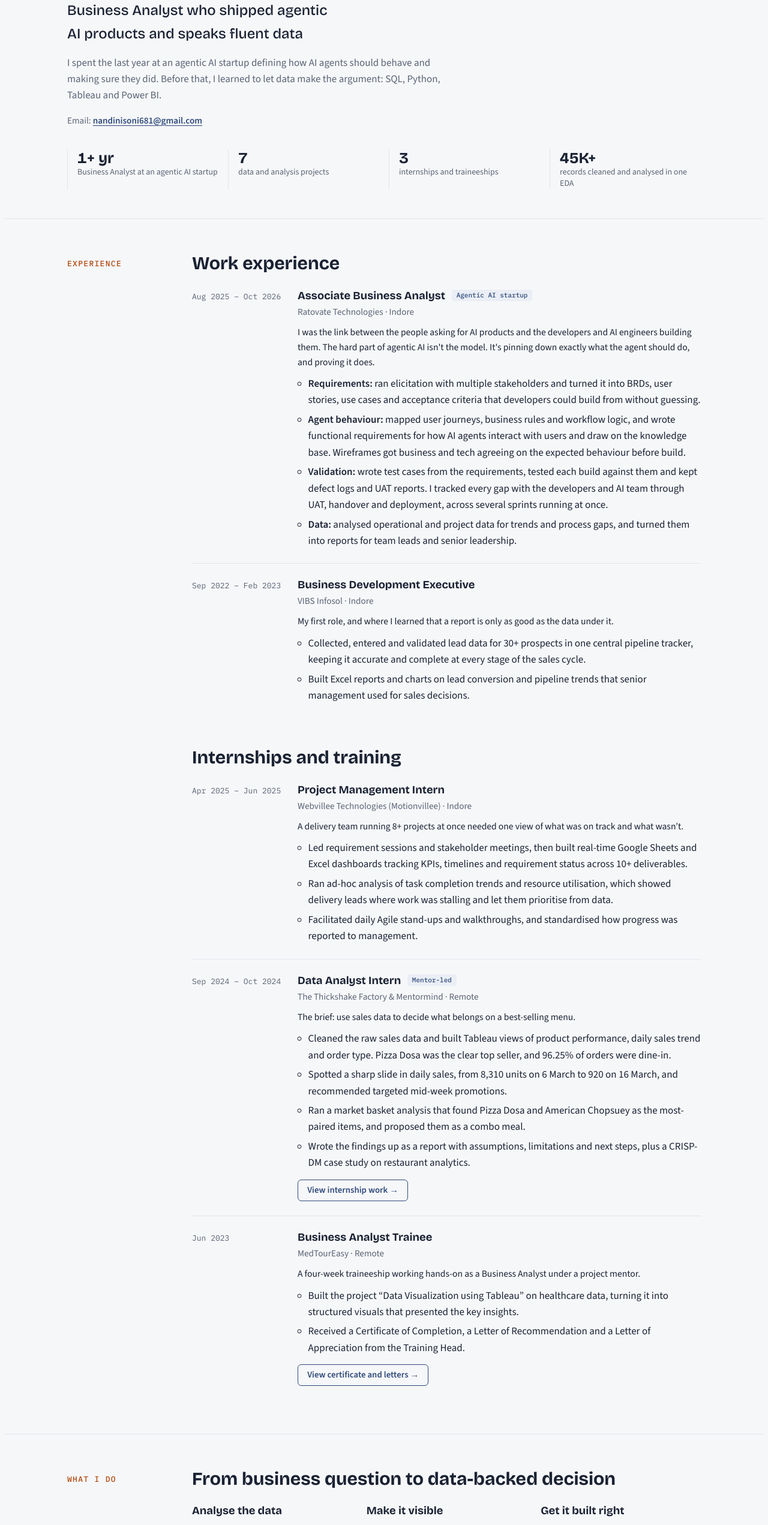
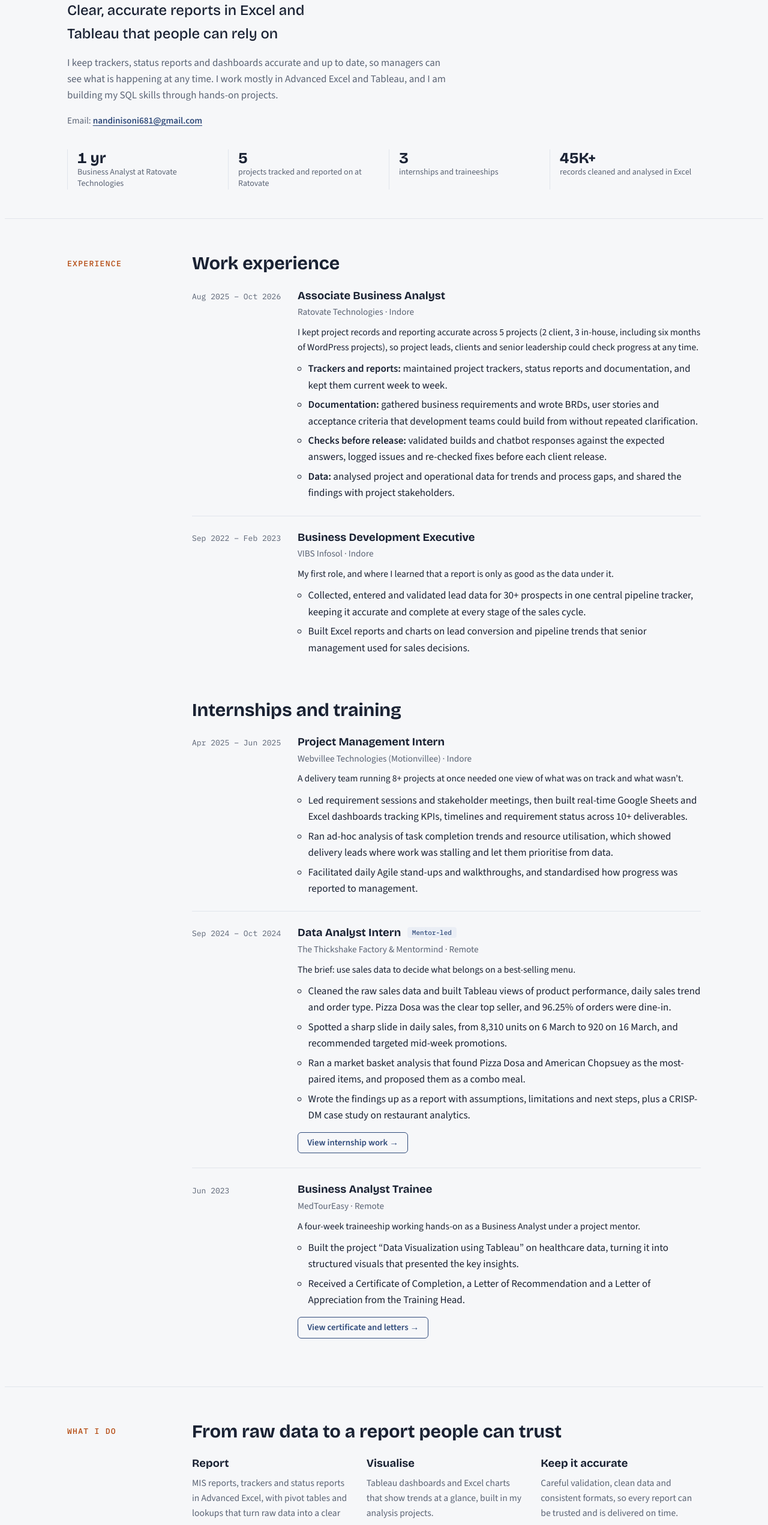
Before and after one commit to nandinisoni683/nandini-soni-portfolio, a plain HTML site: page index.html in a window 1280 px wide. Shown: the part 240-2783 px from the top of the page at 60% size. Drawn offline with nearby package versions, Linux system fonts and the light colour scheme.

Commit message:
Refocus portfolio on MIS reporting, Excel and Tableau

```diff
--- a/index.html
+++ b/index.html
@@ -4,7 +4,7 @@
 <meta charset="utf-8">
 <meta name="viewport" content="width=device-width, initial-scale=1, viewport-fit=cover">
 <title>Nandini Soni</title>
-<meta name="description" content="Nandini Soni: Business Analyst from an agentic AI startup, fluent in SQL, Power BI, Tableau and Python. Open to new opportunities.">
+<meta name="description" content="Nandini Soni: Business Analyst focused on MIS reporting, Advanced Excel and Tableau dashboards. Based in Indore.">
 <link rel="preconnect" href="https://fonts.googleapis.com">
 <link rel="preconnect" href="https://fonts.gstatic.com" crossorigin>
 <link rel="stylesheet" href="https://fonts.googleapis.com/css2?family=Bricolage+Grotesque:opsz,wght@12..96,500;12..96,700&family=Source+Sans+3:wght@400;600;700&family=IBM+Plex+Mono:wght@400;500&display=swap">
@@ -177,15 +177,15 @@ footer { padding-block: 2rem 2.5rem; color: var(--muted); font-size: 0.9rem; }
 <header id="top">
   <div class="wrap">
     <h1>Nandini Soni</h1>
-    <p class="title">Business Analyst</p>
-    <p class="role">Business Analyst who shipped agentic AI products and speaks fluent data</p>
-    <p class="lede">I spent the last year at an agentic AI startup defining how AI agents should behave and making sure they did. Before that, I learned to let data make the argument: SQL, Python, Tableau and Power BI.</p>
+    <p class="title">Business Analyst · MIS Reporting</p>
+    <p class="role">Clear, accurate reports in Excel and Tableau that people can rely on</p>
+    <p class="lede">I keep trackers, status reports and dashboards accurate and up to date, so managers can see what is happening at any time. I work mostly in Advanced Excel and Tableau, and I am building my SQL skills through hands-on projects.</p>
     <p class="contact">Email: <a href="mailto:nandinisoni681@gmail.com">nandinisoni681@gmail.com</a></p>
     <ul class="stats" aria-label="At a glance">
-      <li><strong>1+ yr</strong><span>Business Analyst at an agentic AI startup</span></li>
-      <li><strong>7</strong><span>data and analysis projects</span></li>
+      <li><strong>1 yr</strong><span>Business Analyst at Ratovate Technologies</span></li>
+      <li><strong>5</strong><span>projects tracked and reported on at Ratovate</span></li>
       <li><strong>3</strong><span>internships and traineeships</span></li>
-      <li><strong>45K+</strong><span>records cleaned and analysed in one EDA</span></li>
+      <li><strong>45K+</strong><span>records cleaned and analysed in Excel</span></li>
     </ul>
   </div>
 </header>
@@ -200,14 +200,14 @@ footer { padding-block: 2rem 2.5rem; color: var(--muted); font-size: 0.9rem; }
           <li class="job">
             <div class="when">Aug 2025 – Oct 2026</div>
             <div>
-              <h3>Associate Business Analyst <span class="tag">Agentic AI startup</span></h3>
+              <h3>Associate Business Analyst</h3>
               <p class="org">Ratovate Technologies · Indore</p>
-              <p class="ctx">I was the link between the people asking for AI products and the developers and AI engineers building them. The hard part of agentic AI isn't the model. It's pinning down exactly what the agent should do, and proving it does.</p>
+              <p class="ctx">I kept project records and reporting accurate across 5 projects (2 client, 3 in-house, including six months of WordPress projects), so project leads, clients and senior leadership could check progress at any time.</p>
               <ul>
-                <li><strong>Requirements:</strong> ran elicitation with multiple stakeholders and turned it into BRDs, user stories, use cases and acceptance criteria that developers could build from without guessing.</li>
-                <li><strong>Agent behaviour:</strong> mapped user journeys, business rules and workflow logic, and wrote functional requirements for how AI agents interact with users and draw on the knowledge base. Wireframes got business and tech agreeing on the expected behaviour before build.</li>
-                <li><strong>Validation:</strong> wrote test cases from the requirements, tested each build against them and kept defect logs and UAT reports. I tracked every gap with the developers and AI team through UAT, handover and deployment, across several sprints running at once.</li>
-                <li><strong>Data:</strong> analysed operational and project data for trends and process gaps, and turned them into reports for team leads and senior leadership.</li>
+                <li><strong>Trackers and reports:</strong> maintained project trackers, status reports and documentation, and kept them current week to week.</li>
+                <li><strong>Documentation:</strong> gathered business requirements and wrote BRDs, user stories and acceptance criteria that development teams could build from without repeated clarification.</li>
+                <li><strong>Checks before release:</strong> validated builds and chatbot responses against the expected answers, logged issues and re-checked fixes before each client release.</li>
+                <li><strong>Data:</strong> analysed project and operational data for trends and process gaps, and shared the findings with project stakeholders.</li>
               </ul>
             </div>
           </li>
@@ -277,19 +277,19 @@ footer { padding-block: 2rem 2.5rem; color: var(--muted); font-size: 0.9rem; }
     <div class="wrap sec">
       <div class="sec-id">What I do</div>
       <div>
-        <h2>From business question to data-backed decision</h2>
+        <h2>From raw data to a report people can trust</h2>
         <div class="pillars">
           <div class="pillar">
-            <h3>Analyse the data</h3>
-            <p>Cleaning, exploratory and statistical analysis, segmentation and basket analysis in SQL, Python and Excel.</p>
+            <h3>Report</h3>
+            <p>MIS reports, trackers and status reports in Advanced Excel, with pivot tables and lookups that turn raw data into a clear summary.</p>
           </div>
           <div class="pillar">
-            <h3>Make it visible</h3>
-            <p>KPI dashboards and visual stories in Power BI, Tableau and Excel that lead to a clear recommendation.</p>
+            <h3>Visualise</h3>
+            <p>Tableau dashboards and Excel charts that show trends at a glance, built in my analysis projects.</p>
           </div>
           <div class="pillar">
-            <h3>Get it built right</h3>
-            <p>Requirements, acceptance criteria and UAT for AI-enabled products, so what ships matches what the business needs.</p>
+            <h3>Keep it accurate</h3>
+            <p>Careful validation, clean data and consistent formats, so every report can be trusted and is delivered on time.</p>
           </div>
         </div>
       </div>
@@ -380,10 +380,10 @@ footer { padding-block: 2rem 2.5rem; color: var(--muted); font-size: 0.9rem; }
       <div>
         <h2>Toolkit</h2>
         <div class="skills">
-          <div class="skill-row"><h3>Data and BI</h3><div class="tools"><span class="chip">SQL</span><span class="chip">Power BI</span><span class="chip">Tableau</span><span class="chip">Python / Pandas</span><span class="chip">Advanced Excel</span><span class="chip">EDA</span><span class="chip">KPI dashboards</span></div></div>
-          <div class="skill-row"><h3>Business analysis</h3><div class="tools"><span class="chip">Requirements</span><span class="chip">BRD / FRD</span><span class="chip">User stories</span><span class="chip">Acceptance criteria</span><span class="chip">Process mapping</span><span class="chip">UAT</span><span class="chip">Agile / Scrum</span></div></div>
-          <div class="skill-row"><h3>AI and automation</h3><div class="tools"><span class="chip">Agentic AI</span><span class="chip">Prompt engineering</span><span class="chip">RAG / knowledge bases</span><span class="chip">Dify</span><span class="chip">n8n</span><span class="chip">Voiceflow</span><span class="chip">OpenAI API</span><span class="chip">Gemini API</span></div></div>
-          <div class="skill-row"><h3>Tools</h3><div class="tools"><span class="chip">Jira</span><span class="chip">ClickUp</span><span class="chip">Basecamp</span><span class="chip">Google Workspace</span><span class="chip">MS Office</span></div></div>
+          <div class="skill-row"><h3>Reporting and Excel</h3><div class="tools"><span class="chip">Advanced Excel</span><span class="chip">Pivot tables</span><span class="chip">VLOOKUP / XLOOKUP</span><span class="chip">INDEX-MATCH</span><span class="chip">Charts</span><span class="chip">MIS reports</span><span class="chip">Trackers</span><span class="chip">Google Sheets</span></div></div>
+          <div class="skill-row"><h3>Data and visualisation</h3><div class="tools"><span class="chip">Tableau dashboards</span><span class="chip">SQL (joins, filtering, aggregations)</span><span class="chip">Power BI (basic)</span><span class="chip">Python / Pandas (basic)</span><span class="chip">Data cleaning</span></div></div>
+          <div class="skill-row"><h3>Business analysis</h3><div class="tools"><span class="chip">Requirements documentation</span><span class="chip">BRDs</span><span class="chip">User stories</span><span class="chip">Process flow mapping</span><span class="chip">Gap analysis</span><span class="chip">Agile / Scrum</span></div></div>
+          <div class="skill-row"><h3>Tools</h3><div class="tools"><span class="chip">Microsoft Office</span><span class="chip">Google Workspace</span><span class="chip">Jira</span><span class="chip">ClickUp</span><span class="chip">WordPress</span></div></div>
         </div>
       </div>
     </div>
```
Also changed, not shown: 1 other file.
